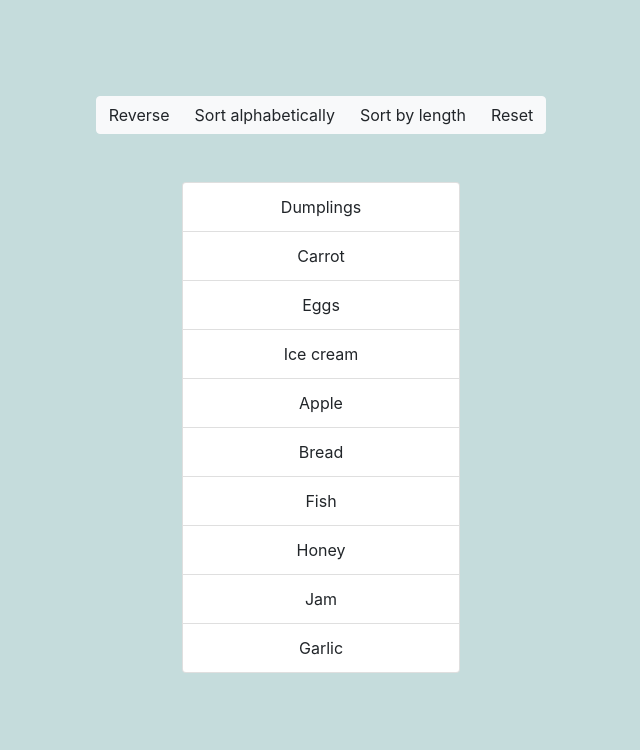
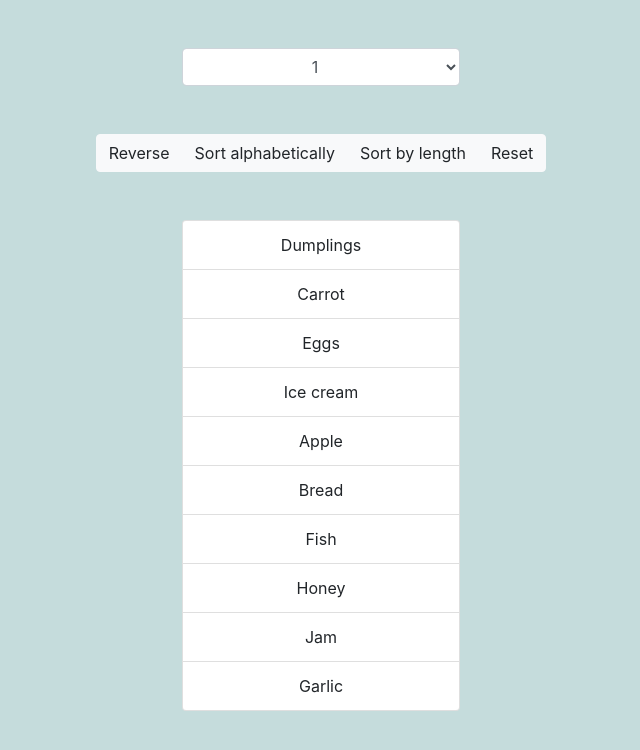
Before and after one commit to mate-academy/react_list-of-goods, a React (Create React App) app: page / in a window 1280 px wide. Both pictures are taken after a click on the button "Start". Shown: the top 750 px of the page, without its empty margins (319-959 px from the left). Built offline with nearby package versions, Linux system fonts and the light colour scheme; the HTML template or start-up script is replaced by a standard one.

Commit message:
show only goods having length >= value

```diff
--- a/src/App.js
+++ b/src/App.js
@@ -1,5 +1,5 @@
 import React, { PureComponent } from 'react';
-import { ButtonList } from './components/ButtonList';
+import { Options } from './components/Options';
 
 import './App.css';
 
@@ -16,10 +16,13 @@ const goodsFromServer = [
   'Garlic',
 ];
 
+const selectList = [1, 2, 3, 4, 5, 6, 7, 8, 9, 10];
+
 class App extends PureComponent {
   state = {
     hidden: true,
     goods: goodsFromServer,
+    goodLength: 1,
   }
 
   start = () => {
@@ -45,6 +48,7 @@ class App extends PureComponent {
   reset = () => {
     this.setState({
       goods: goodsFromServer,
+      goodLength: 1,
     });
   }
 
@@ -56,8 +60,17 @@ class App extends PureComponent {
     }));
   }
 
+  minLength = (e) => {
+    const { value } = e.target;
+
+    this.setState({
+      goodLength: value,
+      goods: goodsFromServer.filter(good => good.length >= value),
+    });
+  }
+
   render() {
-    const { hidden, goods } = this.state;
+    const { hidden, goods, goodLength } = this.state;
 
     return (
       <div className="container text-center my-5">
@@ -69,12 +82,24 @@ class App extends PureComponent {
         >
           Start
         </button>
+        {/* eslint-disable-next-line */}
+        <select
+          hidden={hidden}
+          className="form-control w-25 mx-auto text-center"
+          value={goodLength}
+          onChange={this.minLength}
+        >
+          {selectList.map(item => (
+            <option key={item} value={item}>{item}</option>
+          ))}
+        </select>
         <div hidden={hidden} className="btn-group my-5">
-          <ButtonList
+          <Options
             reverseGoods={this.reverseGoods}
             sortAlphabet={this.sortAlphabet}
             reset={this.reset}
             sortLength={this.sortLength}
+            minLength={this.minLength}
           />
         </div>
 
@@ -85,6 +110,7 @@ class App extends PureComponent {
             </li>
           ))}
         </ul>
+
       </div>
     );
   }
--- a/src/components/ButtonList.jsx
+++ b/src/components/Options.jsx
@@ -1,7 +1,7 @@
 import React from 'react';
 import PropTypes from 'prop-types';
 
-export const ButtonList = React.memo(({
+export const Options = React.memo(({
   reverseGoods,
   sortAlphabet,
   reset,
@@ -39,7 +39,7 @@ export const ButtonList = React.memo(({
   </>
 ));
 
-ButtonList.propTypes = {
+Options.propTypes = {
   reverseGoods: PropTypes.func.isRequired,
   sortAlphabet: PropTypes.func.isRequired,
   reset: PropTypes.func.isRequired,
```
